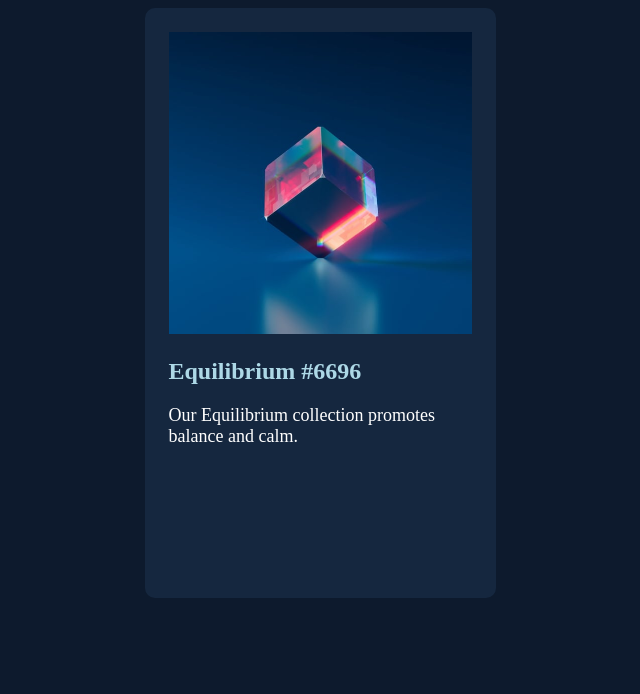
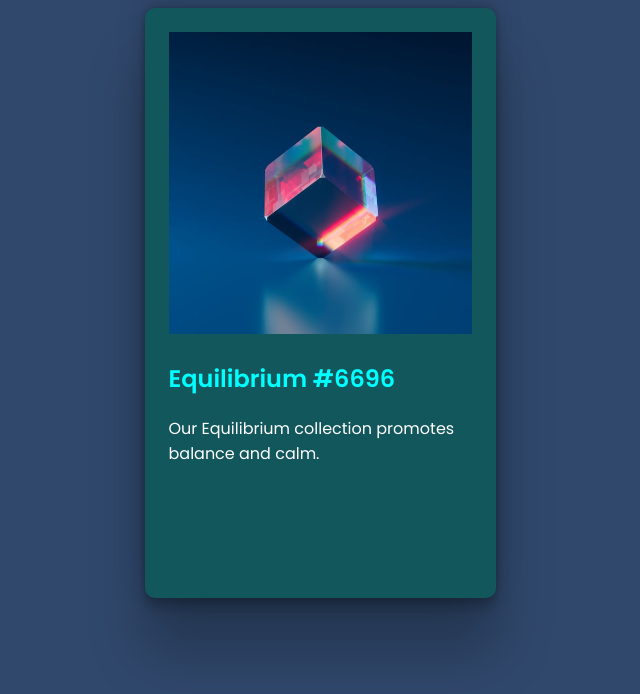
Before and after one commit to grarizki/code-challenges, a plain HTML site: page NFT-Preview-card/index.html in a window 1280 px wide. Shown: the whole page, without its empty margins (320-960 px from the left). Drawn offline with Linux system fonts and the light colour scheme.

Commit message:
tidying up

```diff
--- a/NFT-Preview-card/card.css
+++ b/NFT-Preview-card/card.css
@@ -1,28 +1,38 @@
+@import url('https://fonts.googleapis.com/css2?family=Poppins:wght@400;600&display=swap');
+
+body {
+  background-color: #30486c;
+  font-family: 'Poppins', sans-serif;
+}
+
 .card {
   width: 351px;
   height: 590px;
-  background-color: #15273f;
+  background-color: #12575b;
   display: flex;
   justify-content: center;
   margin: auto;
   border-radius: 10px;
+  box-shadow: rgba(0, 0, 0, 0.25) 0px 54px 55px,
+    rgba(0, 0, 0, 0.12) 0px -12px 30px, rgba(0, 0, 0, 0.12) 0px 4px 6px,
+    rgba(0, 0, 0, 0.17) 0px 12px 13px, rgba(0, 0, 0, 0.09) 0px -3px 5px;
 }
 
-.card-header img {
+.title {
+  padding-left: 24px;
+  padding-right: 24px;
+  color: aqua;
+}
+
+.desc {
+  padding-left: 24px;
+  padding-right: 24px;
+  color: white;
+}
+.equil-img {
+  width: 303px;
+  height: 302px;
   padding-top: 24px;
   padding-left: 24px;
   padding-right: 24px;
-  width: 303px;
-  height: 302px;
 }
-h2 {
-  padding-left: 24px;
-  padding-right: 24px;
-  color: lightblue;
-}
-.card-header p {
-  padding-left: 24px;
-  padding-right: 24px;
-  color: white;
-  font-size: 18px;
-}
--- a/NFT-Preview-card/index.html
+++ b/NFT-Preview-card/index.html
@@ -16,16 +16,21 @@
 
     <!-- Feel free to remove these styles or customise in your own stylesheet 👍 -->
   </head>
-  <body style="background-color:#0D1A2D">
+  <body>
     <section class="card-list">
       <article class="card">
         <header class="card-header">
-          <img src="/NFT-Preview-card/images/image-equilibrium.jpg" alt="image-equilibrium">
-          <h2> Equilibrium #6696 </h2>
-          <p>Our Equilibrium collection promotes balance and calm.</p>
+          <img
+            class="equil-img"
+            src="/NFT-Preview-card/images/image-equilibrium.jpg"
+            alt="image-equilibrium"
+          />
+          <h2 class="title">Equilibrium #6696</h2>
+          <p class="desc">
+            Our Equilibrium collection promotes balance and calm.
+          </p>
         </header>
       </article>
     </section>
-
   </body>
 </html>
```
